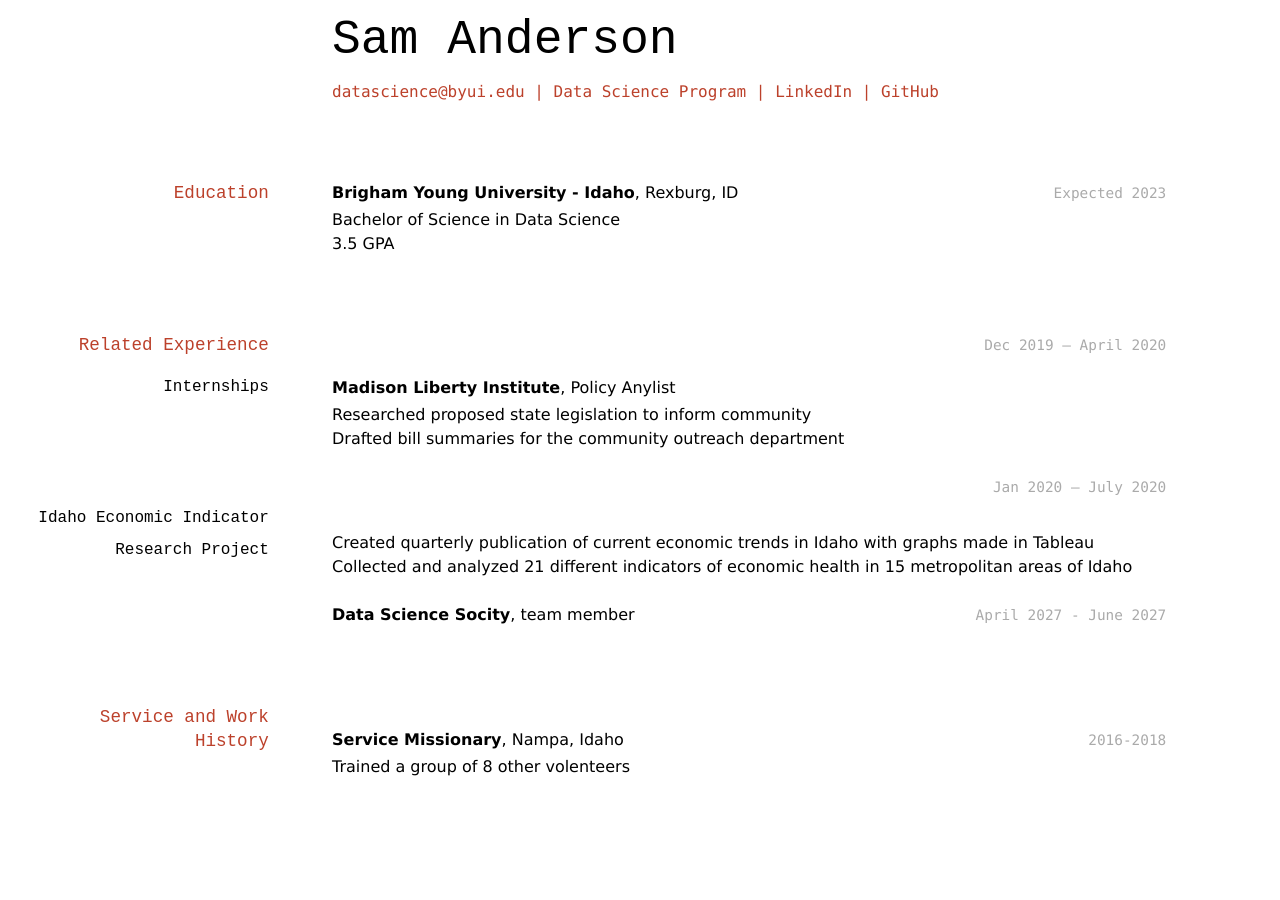
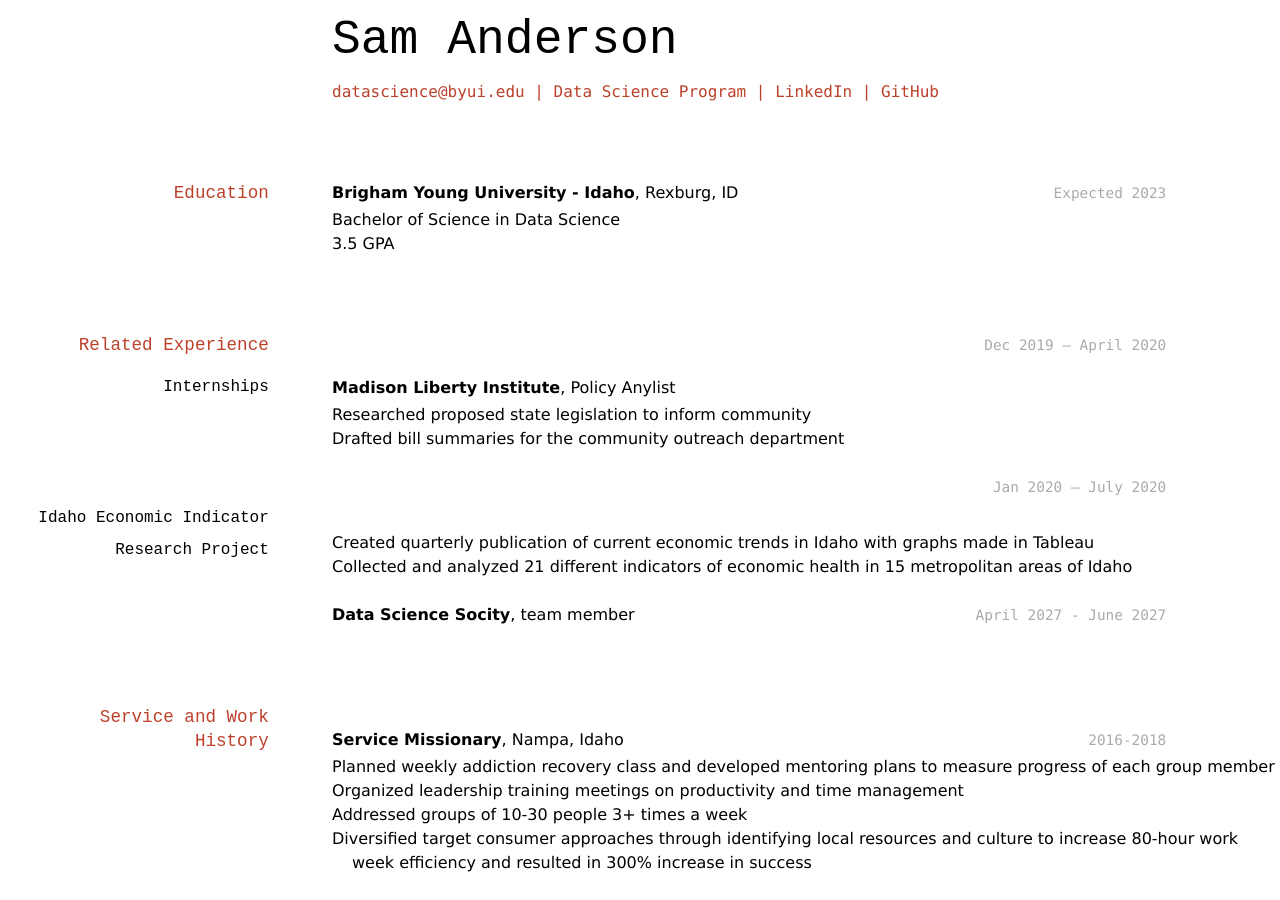
Before and after one commit to sanderson0398/Anderson-Samuel-Resume, a Jekyll site: the page built from docs/index.md, in a window 1280 px wide. Built offline with Jekyll 4.4.1, drawn with Linux system fonts in a browser that asks for light colours.

Commit message:
Update index.md

```diff
--- a/docs/index.md
+++ b/docs/index.md
@@ -46,8 +46,10 @@ __Data Science Socity__, team member
 
 `2016-2018`
 __Service Missionary__, Nampa, Idaho
-- Trained a group of 8 other volenteers
--
+- Planned weekly addiction recovery class and developed mentoring plans to measure progress of each group member
+-	Organized leadership training meetings on productivity and time management
+-	Addressed groups of 10-30 people 3+ times a week
+-	Diversified target consumer approaches through identifying local resources and culture to increase 80-hour work week efficiency and resulted in 300% increase in success
 
 
 <!-- ### Footer
```
